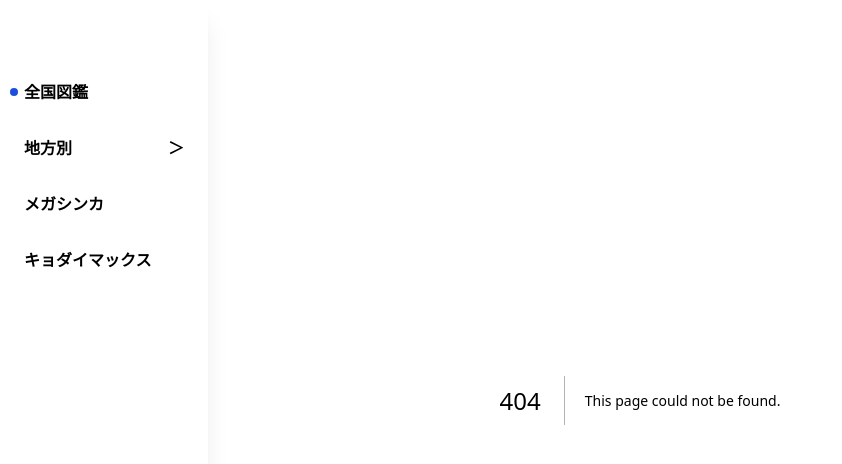
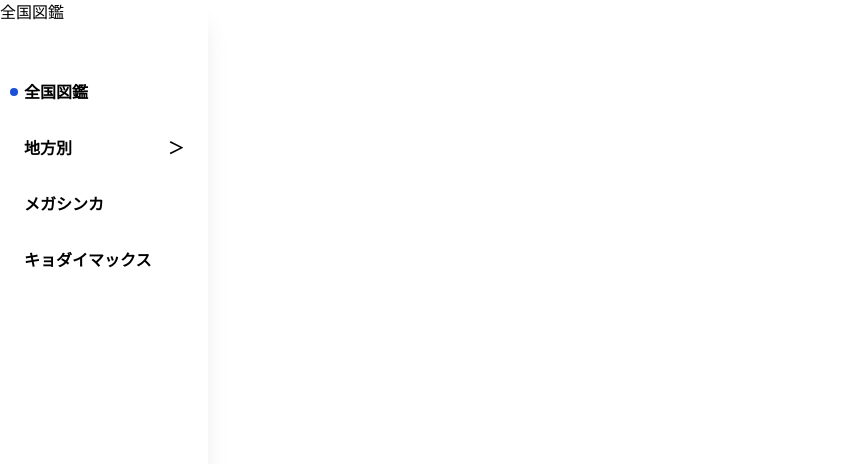
Before and after one commit to araseyasuaki/Pokemon, a Next.js app: page /oar in a window 1280 px wide. Before the commit this address had no page. Shown: the top 464 px of the page, without its empty margins (0-842 px from the left). Built offline with nearby package versions, Linux system fonts and the light colour scheme.

Commit message:
oar追加

```diff
--- /dev/null
+++ b/app/oar/page.tsx
@@ -0,0 +1,7 @@
+export default function Page() {
+  return(
+    <>
+      全国図鑑
+    </>
+  )
+}
```
